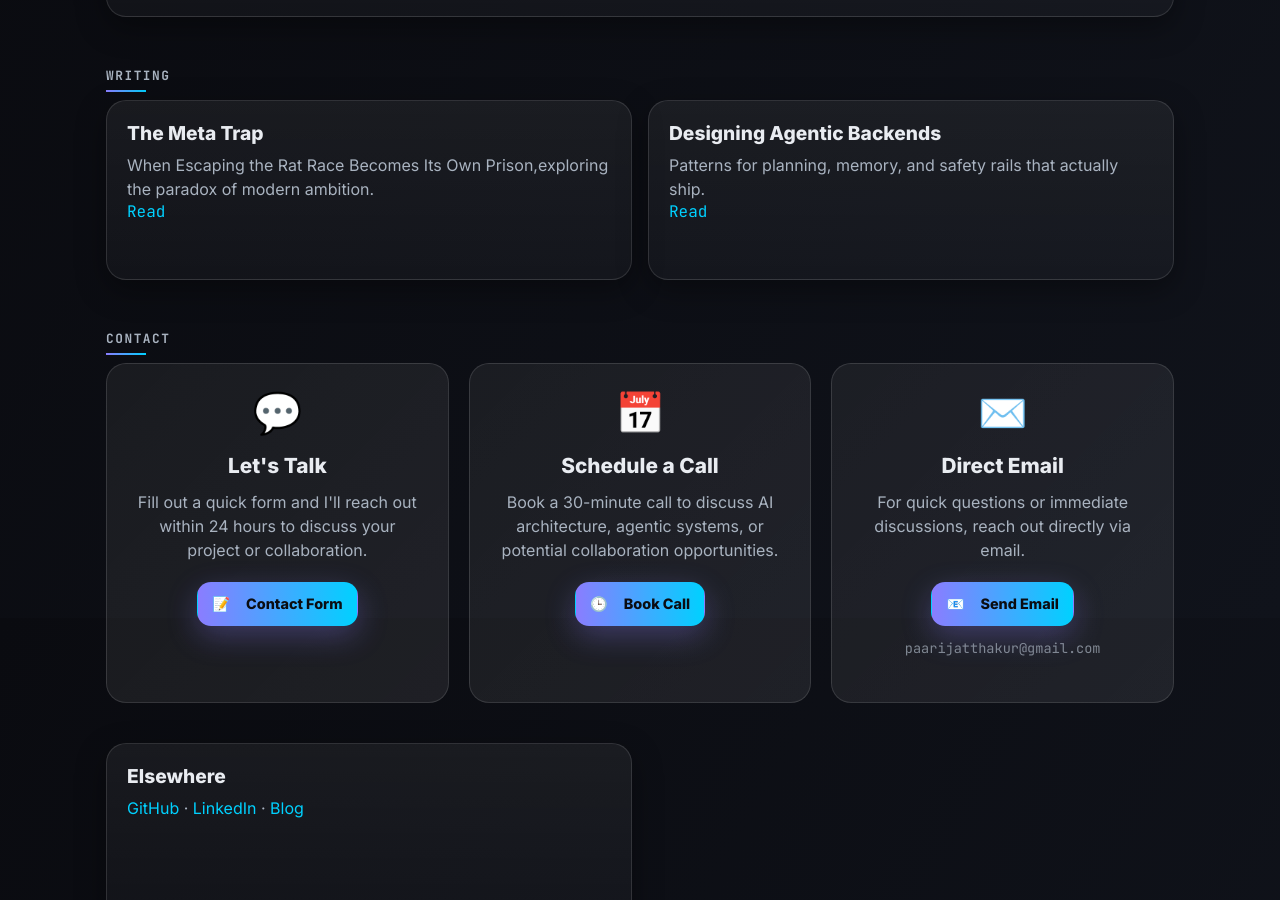
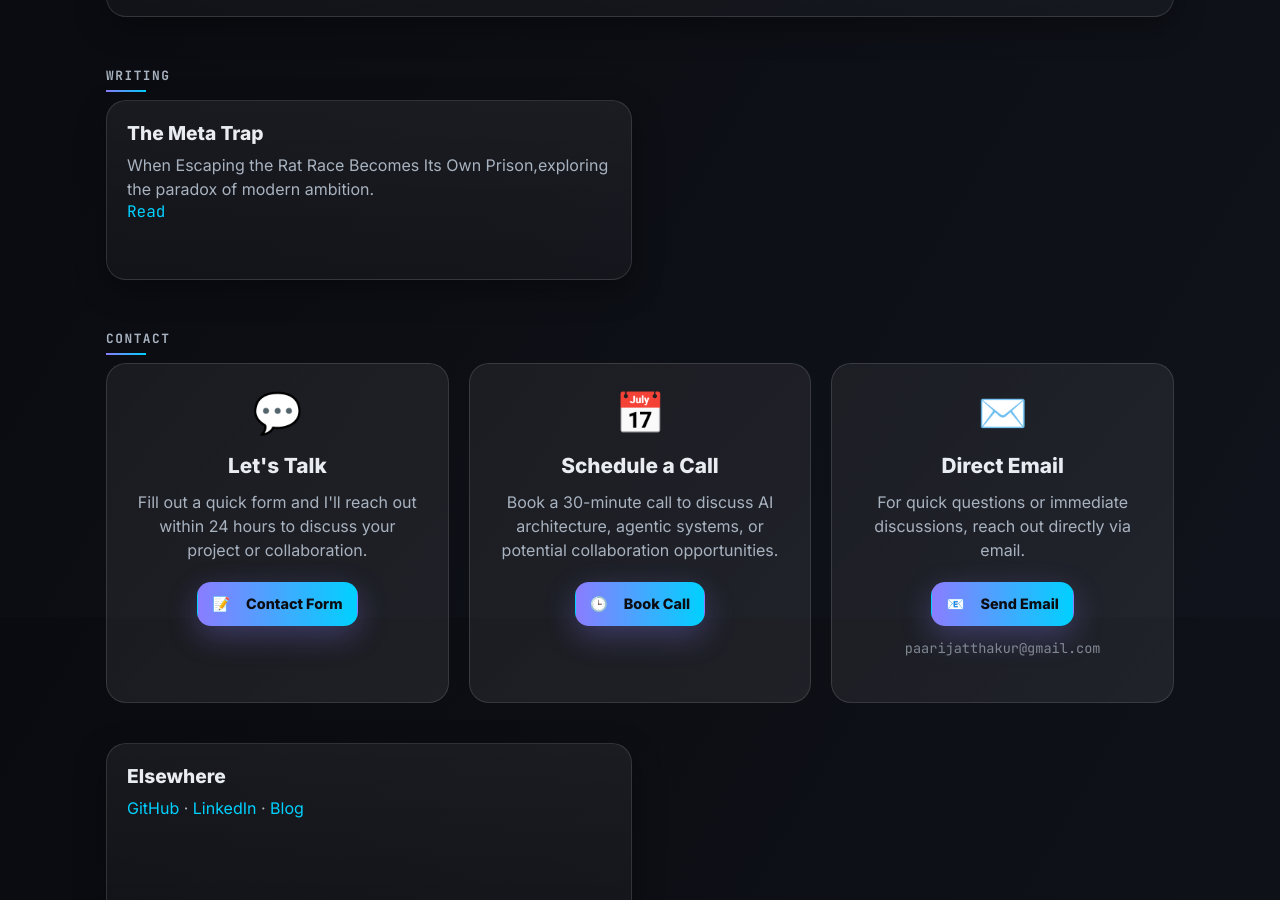
Before and after one commit to paarijat007/paarijat007.github.io, a plain HTML site: page index.html in a window 1280 px wide. Shown: the part 982-1882 px from the top of the page. Drawn offline with Linux system fonts and the light colour scheme.

Commit message:
Update index.html

```diff
--- a/index.html
+++ b/index.html
@@ -604,11 +604,6 @@
         <p>When Escaping the Rat Race Becomes Its Own Prison,exploring the paradox of modern ambition.</p>
         <a class="link mono" href="/cannot-escape.html" target="_blank">Read</a>
       </article>
-      <article class="tile panel fade-in" style="--index: 4">
-        <h3>Designing Agentic Backends</h3>
-        <p>Patterns for planning, memory, and safety rails that actually ship.</p>
-        <a class="link mono" href="#" target="_blank">Read</a>
-      </article>
     </section>
 
     <h2 class="section-title mono" id="contact">Contact</h2>
```
